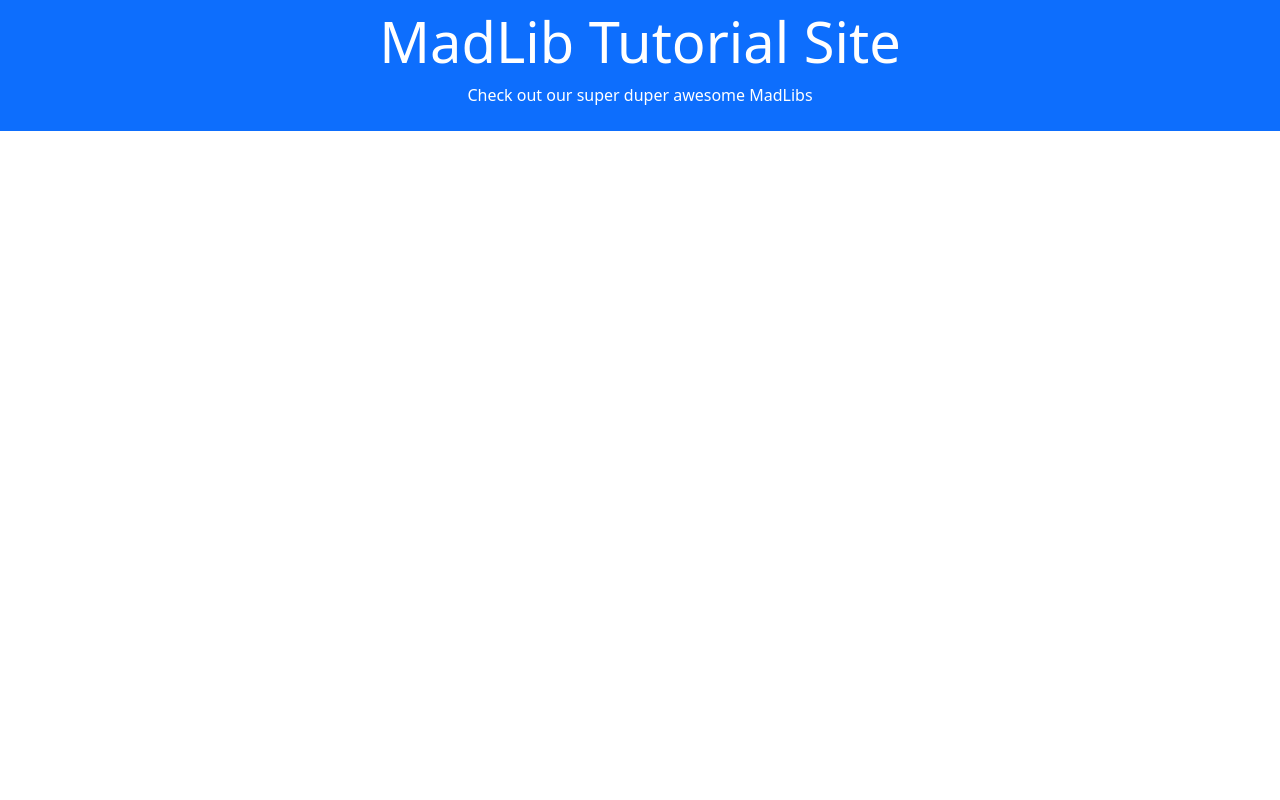
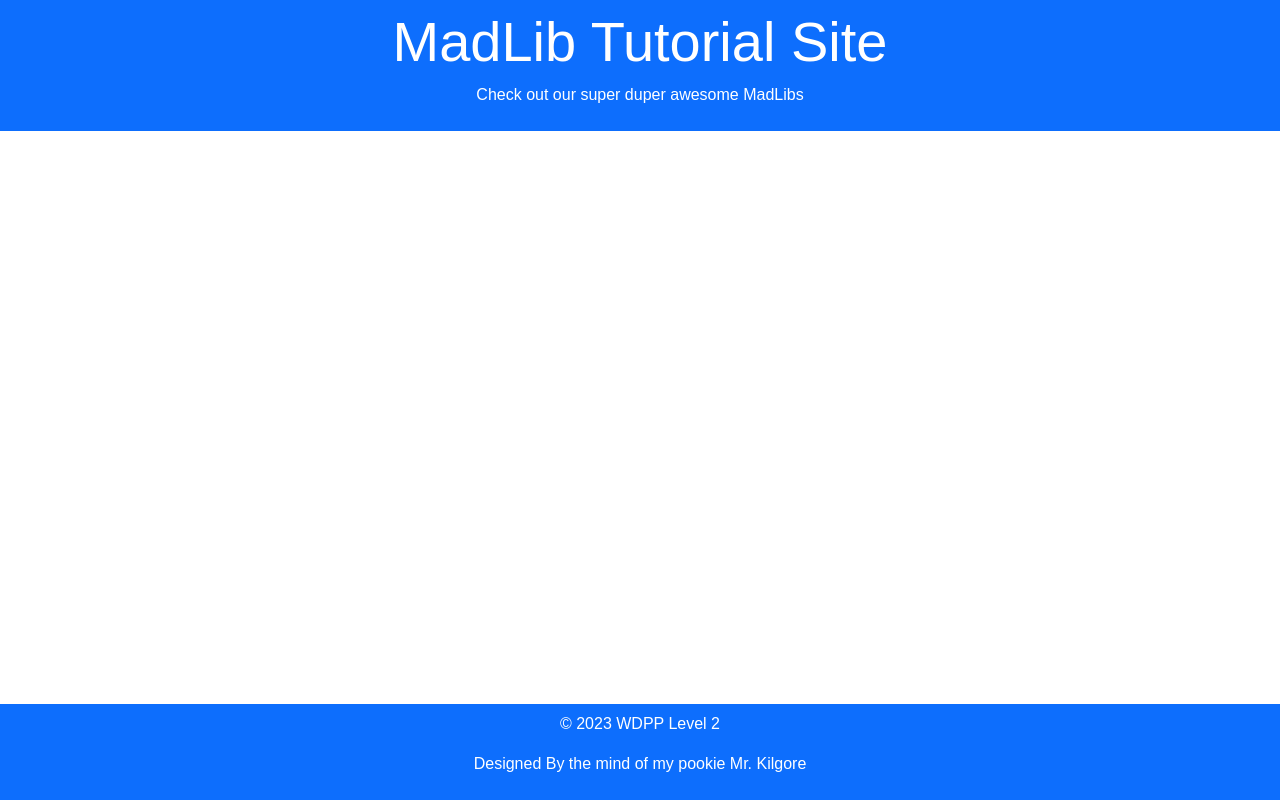
Before and after one commit to Jaydeny-png/MadLibs-Tutorial, a plain HTML site: page index.html in a window 1280 px wide. Drawn offline with nearby package versions, Linux system fonts and the light colour scheme.

Commit message:
Index done

```diff
--- a/index.html
+++ b/index.html
@@ -23,10 +23,20 @@
     </header>
 
 
+<!--MadLib Section-->
+    <main>
+        <div class="text-center" id="madLibOutput">
+            <!--MAD LIB WILL GO HERE-->
+        </div>
+    </main>
 
-    <main></main>
-    <footer>
-        <!--place footer here-->
+
+
+    <footer class="bg-primary text-white text-center py-2 fixed-bottom">
+        <div class="container">
+            <p>&copy; 2023 WDPP Level 2</p>
+            <p>Designed By the mind of my pookie Mr. Kilgore</p>
+        </div>
     </footer>
     <!-- Bootstrap JavaScript Libraries -->
     <script src="https://cdn.jsdelivr.net/npm/@popperjs/core@2.11.8/dist/umd/popper.min.js"
--- a/style.css
+++ b/style.css
@@ -0,0 +1,30 @@
+body {
+    font-family: 'Arial', sans-serif;
+    margin: 0;
+    padding: 0;
+}
+
+.container {
+    width: 80%;
+    margin: 0 auto;
+}
+
+header, footer {
+    background-color: #3498db;
+    color: #fff;
+    padding: 10px 0;
+    text-align: center;
+}
+
+footer {
+    position: fixed;
+    bottom: 0;
+    width: 100%;
+}
+
+#madLibOutput {
+    padding: 20px;
+    text-align: center;
+}
+
+/* Add more styles based on your creativity and design preferences */
```
